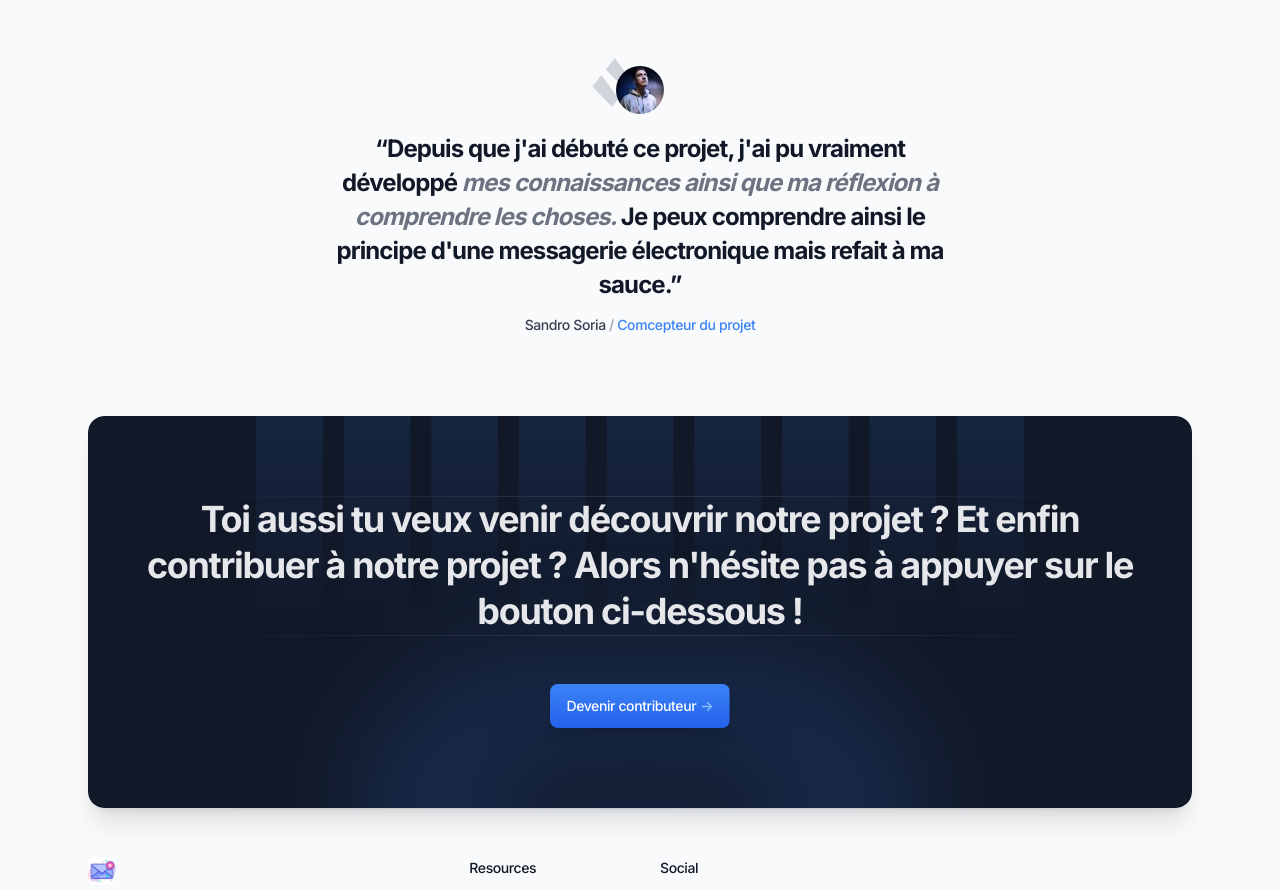
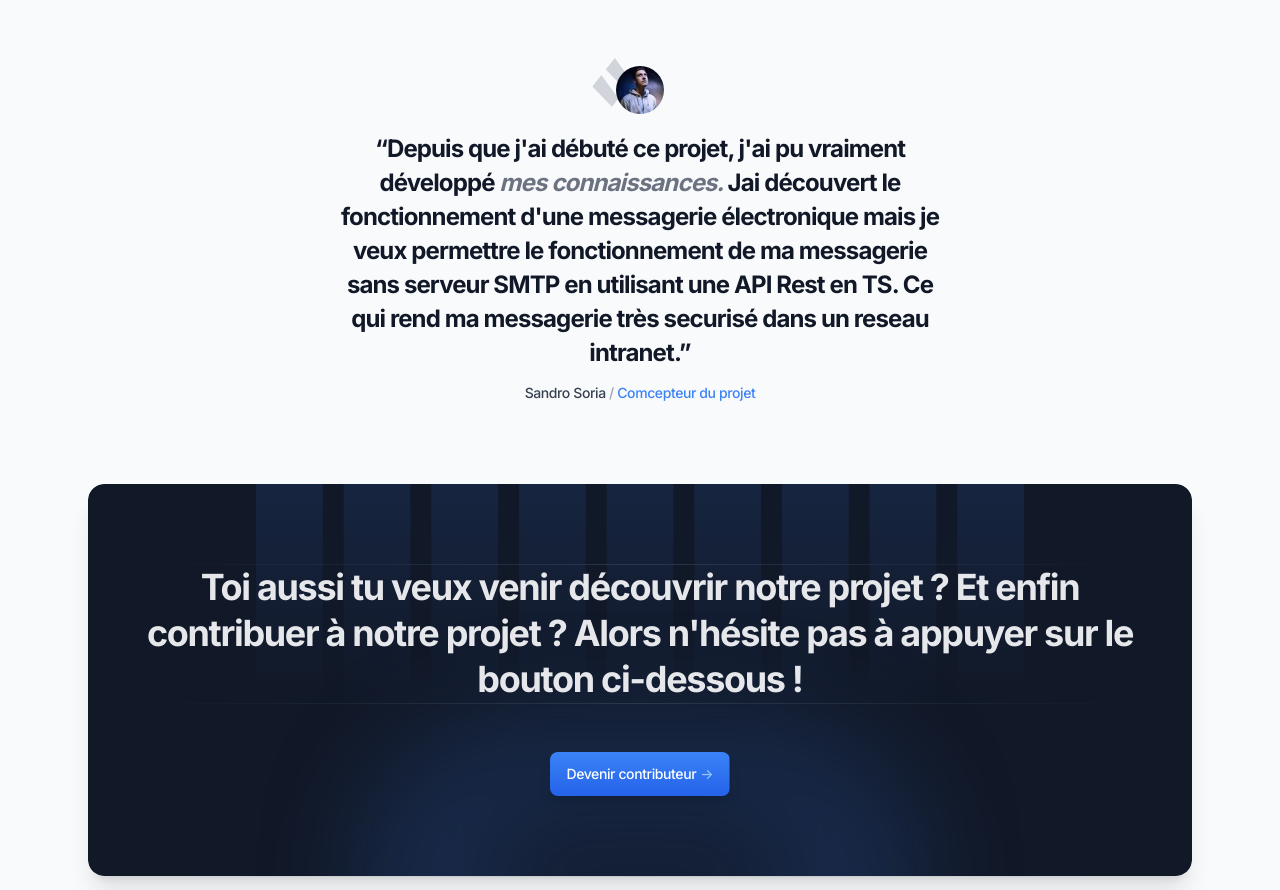
Before and after one commit to SecureEduMailProject/SecureEduWeb, a Next.js app: page / in a window 1280 px wide. Shown: the part 2840-3730 px from the top of the page. Built offline with nearby package versions, Linux system fonts and the light colour scheme.

Commit message:
Update large-testimonial.tsx

```diff
--- a/components/large-testimonial.tsx
+++ b/components/large-testimonial.tsx
@@ -31,8 +31,8 @@
             </div>
             <p className="text-2xl font-bold text-gray-900">
               “Depuis que j'ai débuté ce projet, j'ai pu vraiment développé{" "}
-              <em className="italic text-gray-500">mes connaissances ainsi que ma réflexion à comprendre les choses. </em>
-               Je peux comprendre ainsi le principe d'une messagerie électronique mais refait à ma sauce.”
+              <em className="italic text-gray-500">mes connaissances. </em>
+               Jai découvert le fonctionnement d'une messagerie électronique mais je veux permettre le fonctionnement de ma messagerie sans serveur SMTP en utilisant une API Rest en TS. Ce qui rend ma messagerie très securisé dans un reseau intranet.”
             </p>
             <div className="text-sm font-medium text-gray-500">
               <span className="text-gray-700">Sandro Soria</span>{" "}
```
